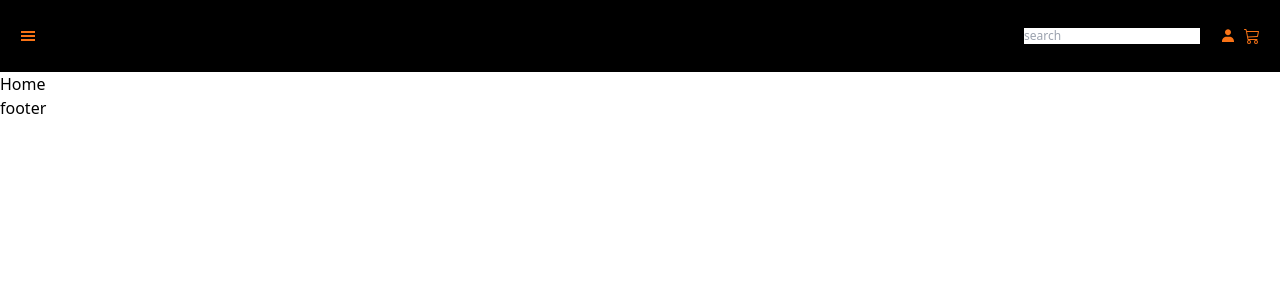
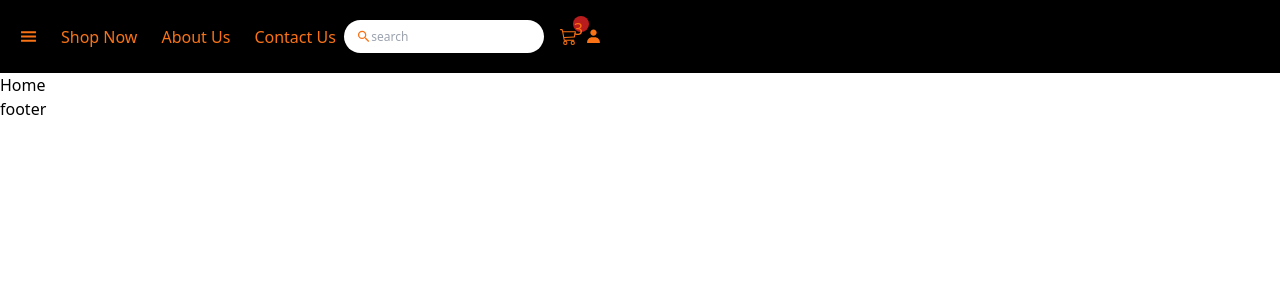
Before and after one commit to priyankara88/gflock, a React (Create React App) app: page / in a window 1280 px wide. Shown: the top 300 px of the page. Built offline with nearby package versions, Linux system fonts and the light colour scheme.

Commit message:
desktop menue

```diff
--- a/src/layouts/Header.jsx
+++ b/src/layouts/Header.jsx
@@ -6,14 +6,20 @@ import { MdSearch } from "react-icons/md";
 const Header = () => {
   return (
     <div className=" sticky top-0 left-0 w-full bg-black p-5 text-orange-500 z-[100]">
-      <div className="flex w-full justify-between">
+      <div className="flex w-full">
         {/* MEnue Left Side */}
-        <div className="flex items-center">
-          <GiHamburgerMenu />
+        <div className="flex items-center gap-x-6">
+          <GiHamburgerMenu size={17} />
+          <p className="">Shop Now</p>
+          <p>About Us</p>
+          <p>Contact Us</p>
         </div>
+
         {/* MEnue Right Side */}
         <div className="flex items-center gap-x-2">
-          <div className="flex w-[200px] items-center rounded-full px-3 py-2">
+          <div className="flex-1 hidden lg:block " />
+          <div className="flex w-[200px] bg-white items-center rounded-full px-3 py-2">
+            <MdSearch size={17} />
             <input
               type="text"
               placeholder="search"
@@ -21,8 +27,14 @@ const Header = () => {
             />
           </div>
 
-          <BiSolidUser />
-          <BsCart3 />
+          <div className="flex-1 md:block" />
+          <div className="relative">
+            <BsCart3 size={17} />
+            <div className=" absolute rounded-full bg-red-700 -right-3 -top-3 p-1 px-[1px] py-[1px] w-4 h-4 ">
+              3
+            </div>
+          </div>
+          <BiSolidUser size={17} />
         </div>
       </div>
     </div>
```
